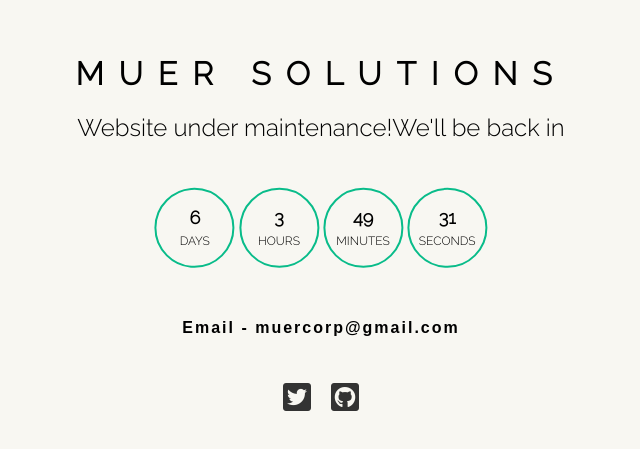
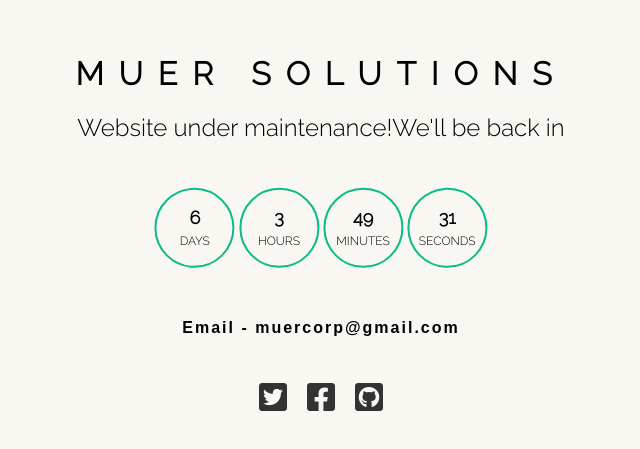
Before and after one commit to Muer-Solutions/Coming-Soon-Template, a plain HTML site: page index.html in a window 1280 px wide. Shown: the part 173-622 px from the top of the page, without its empty margins (319-959 px from the left). Drawn offline with Linux system fonts and the light colour scheme.

Commit message:
facebook icon

```diff
--- a/css/main.css
+++ b/css/main.css
@@ -19,6 +19,8 @@ body{
 
 a{
     color: #333;
+    text-decoration: none;
+    outline: none;
 }
 
 .container{
--- a/index.html
+++ b/index.html
@@ -65,6 +65,7 @@
 
         <div class="socials">
             <a href="https://twitter.com/muersolutions" target="blank"><i class="fab fa-2x fa-twitter-square"></i></a>
+            <a href="https://web.facebook.com/muersolutions" target="blank"><i class="fab fa-2x fa-facebook-square"></i></a>
             <a href="https://github.com/muer-solutions" target="blank"><i class="fab fa-2x fa-github-square"></i></a>
         </div>
 
```
